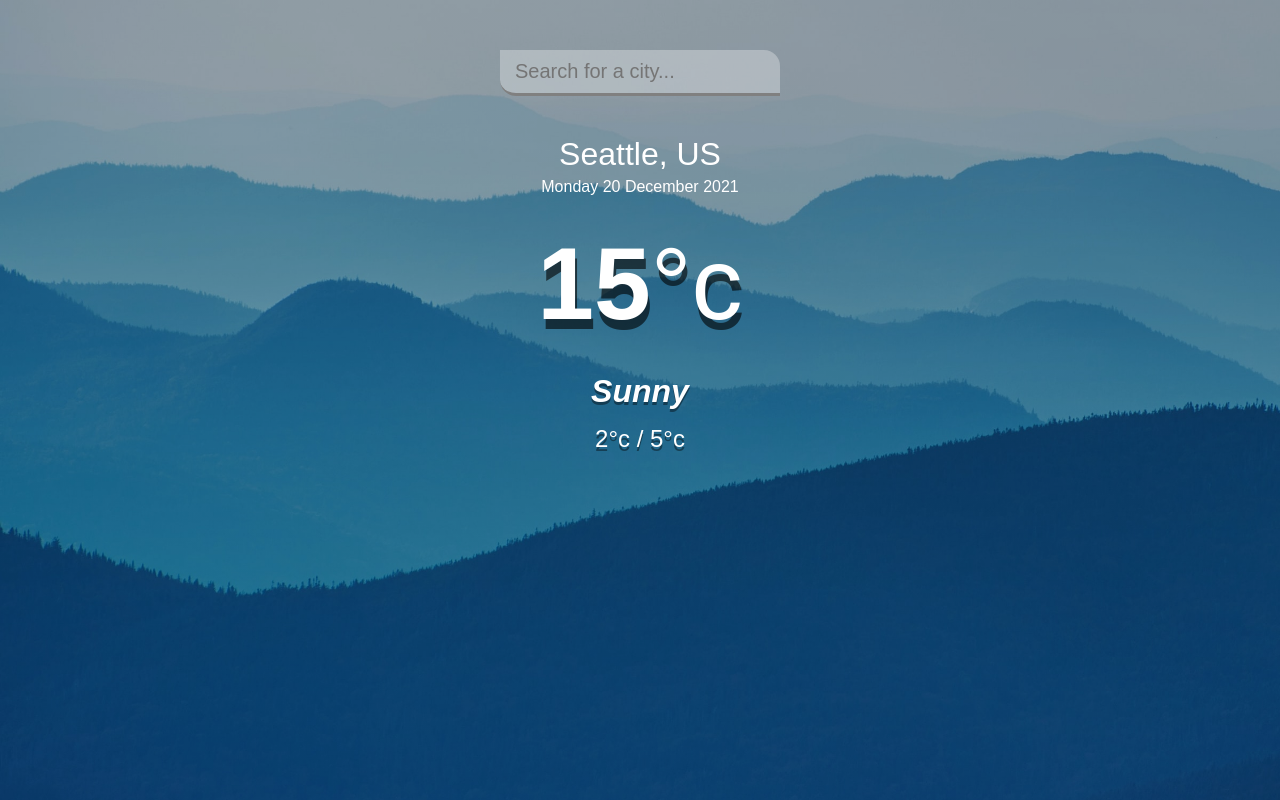
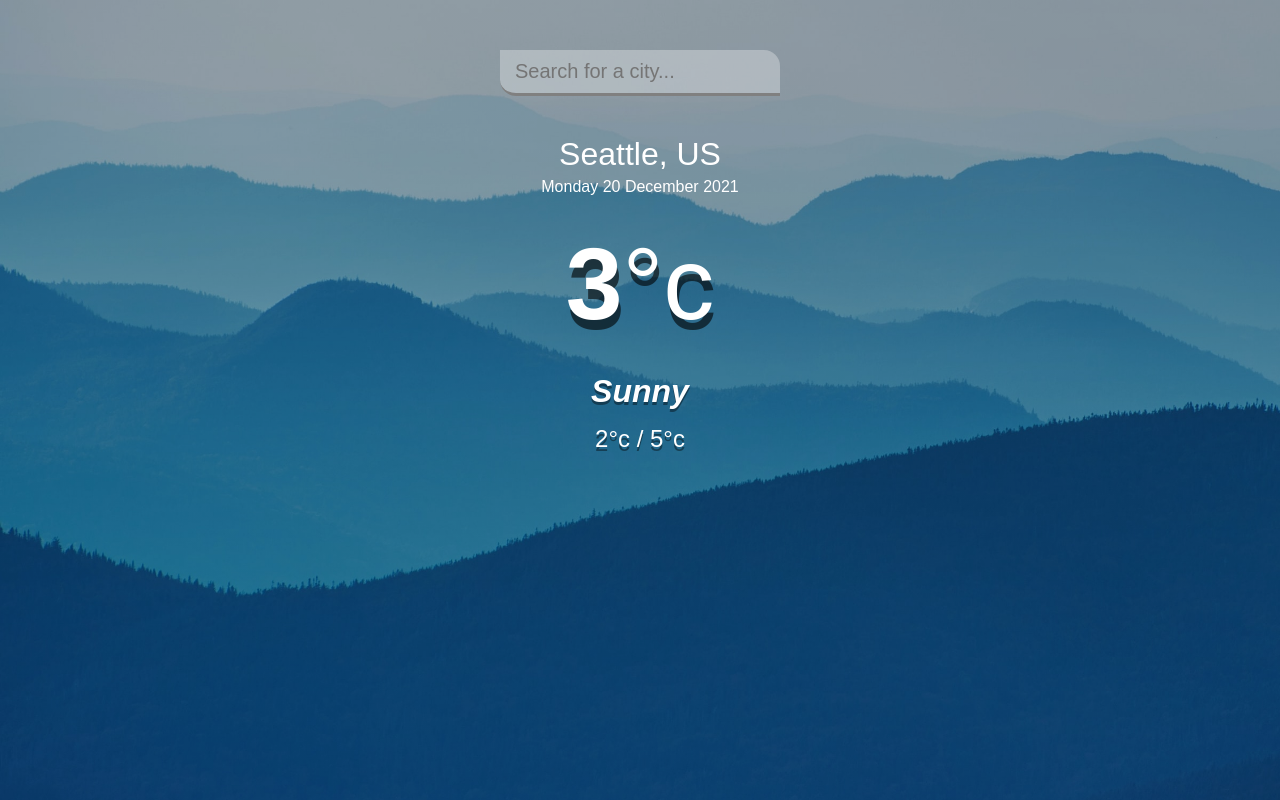
Before and after one commit to prak895/Weather-App, a plain HTML site: page index.html in a window 1280 px wide. Drawn offline with Linux system fonts and the light colour scheme.

Commit message:
Update index.html

```diff
--- a/index.html
+++ b/index.html
@@ -17,7 +17,7 @@
         <div class="date">Monday 20 December 2021</div>
       </section>
       <div class="current">
-        <div class="temp">15<span>°c</span></div>
+        <div class="temp">3<span>°c</span></div>
         <div class="weather">Sunny</div>
         <div class="hi-low">2°c / 5°c</div>
       </div>
```
